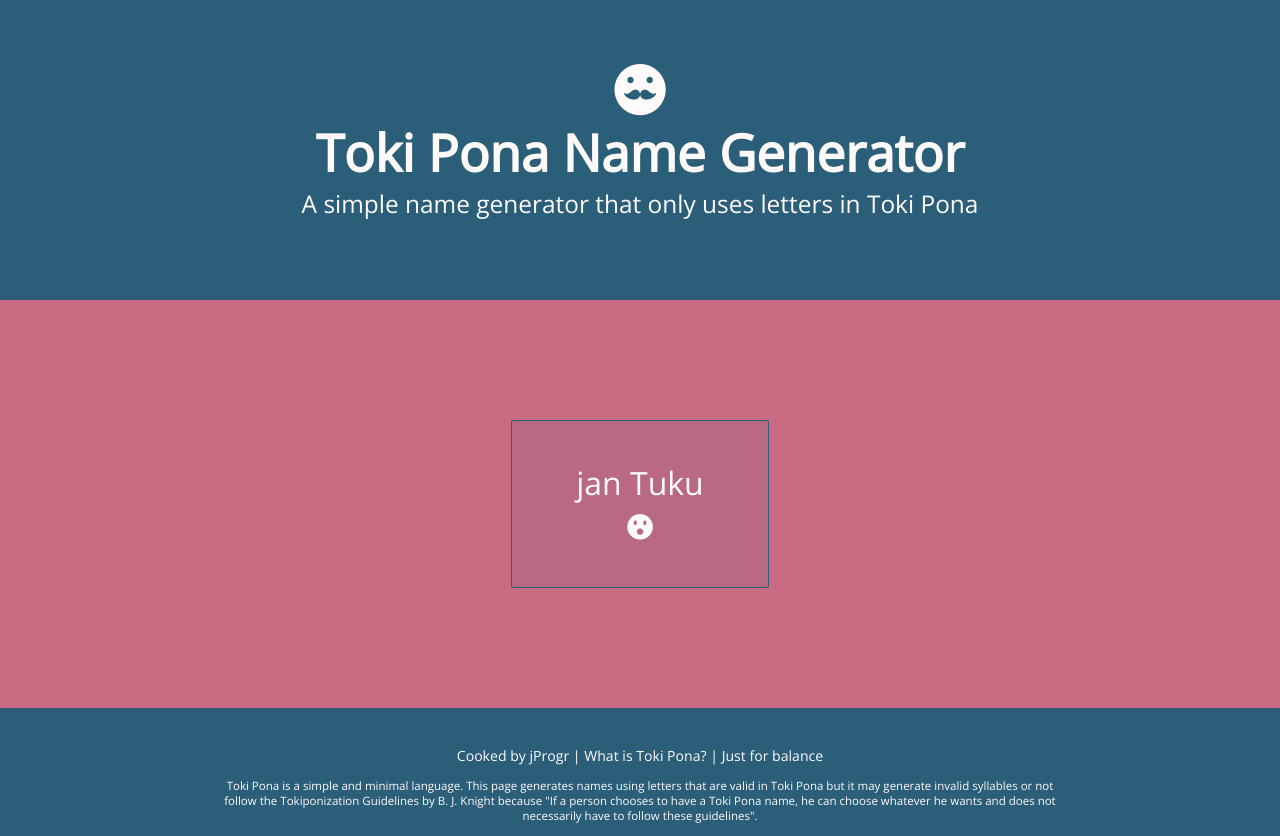
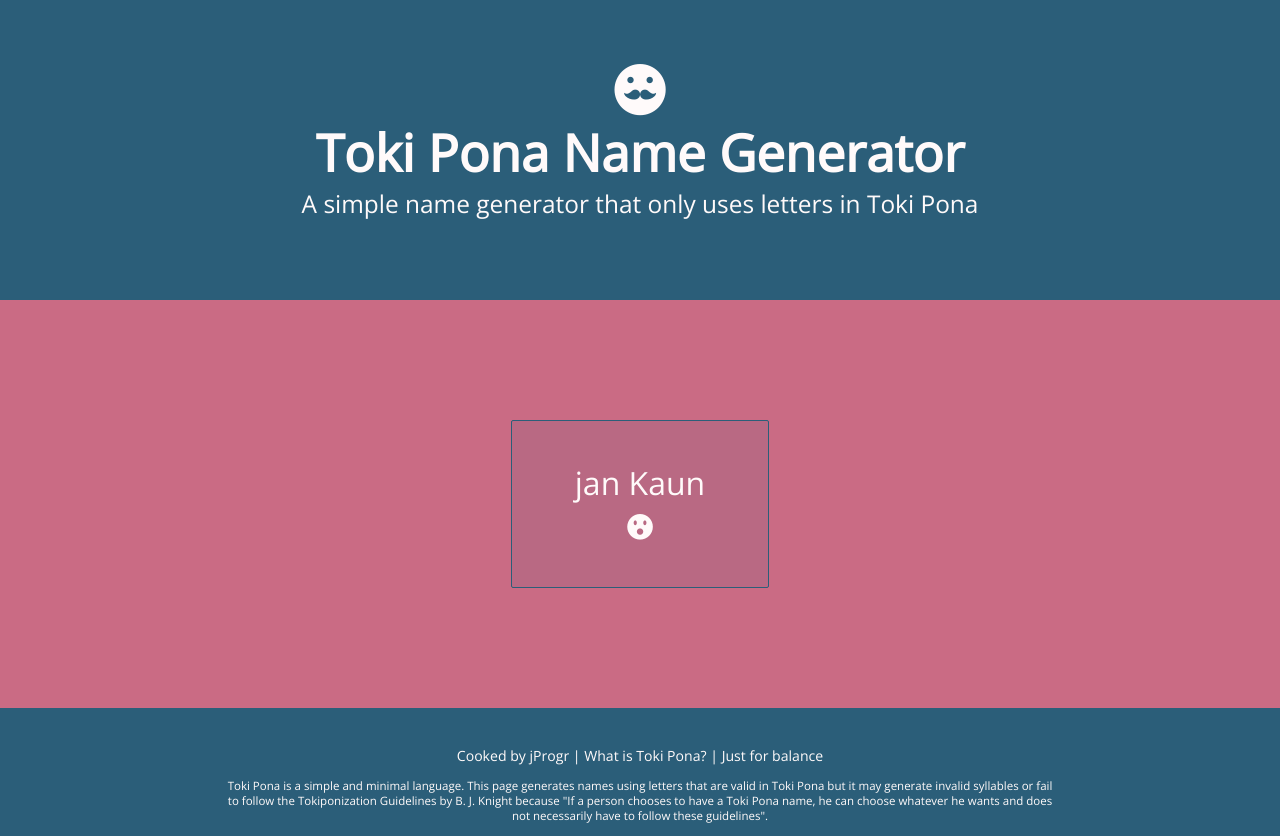
Before and after one commit to jProgr/toki-pona-name-gen, a plain HTML site: page index.html in a window 1280 px wide. Drawn offline with nearby package versions, Linux system fonts and the light colour scheme; files whose address does not match are found by name.

Commit message:
Name generator now works with button

```diff
--- a/index.html
+++ b/index.html
@@ -21,7 +21,7 @@
 
 	<div id="main">
         <div class="container">
-            <p id="name">jan <script src="tkpn_name_gen.js"></script></p>
+            <p id="name"></p>
             <button id="new-name"><i class="icon-shocked2"></i></button>
         </div>
     </div>
@@ -33,8 +33,11 @@
                 <li><a href="https://en.wikipedia.org/wiki/Toki_Pona">What is Toki Pona?</a></li>
                 <li>Just for balance</li>
             </ul>
-            <p class="description">Toki Pona is a simple and minimal language. This page generates names using letters that are valid in Toki Pona but it may generate invalid syllables or not follow the Tokiponization Guidelines by B. J. Knight because "If a person chooses to have a Toki Pona name, he can choose whatever he wants and does not necessarily have to follow these guidelines".</p>
+            <p class="description">Toki Pona is a simple and minimal language. This page generates names using letters that are valid in Toki Pona but it may generate invalid syllables or fail to follow the Tokiponization Guidelines by B. J. Knight because "If a person chooses to have a Toki Pona name, he can choose whatever he wants and does not necessarily have to follow these guidelines".</p>
         </div>
     </footer>
 </body>
+
+<script src="tkpn_name_gen.js"></script>
+
 </html>
--- a/tkpn_name_gen.js
+++ b/tkpn_name_gen.js
@@ -1,5 +1,5 @@
 // Generated by CoffeeScript 1.10.0
-(function() {
+function generate_name() {
   var consonants, current_letter_type, each, i, j, k, l, len, len1, m, name, name_flatten, name_length, rand_TF, random_consonant, random_vowel, ref, results, startwith, vowels;
 
   consonants = ['k', 'l', 'm', 'n', 'p', 's', 't', 'w', 'j'];
@@ -78,6 +78,9 @@
     name_flatten += each;
   }
 
-  document.write(name_flatten);
+  return name_flatten;
+}
 
-}).call(this);
+const name = document.getElementById("name");
+name.innerHTML = "jan " + generate_name();
+document.getElementById("new-name").addEventListener("click", () => { name.innerHTML = "jan " + generate_name(); });
```
